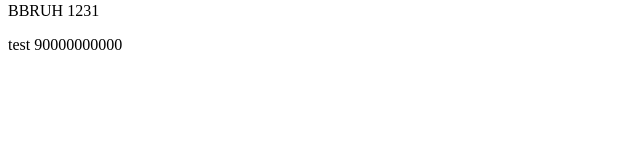
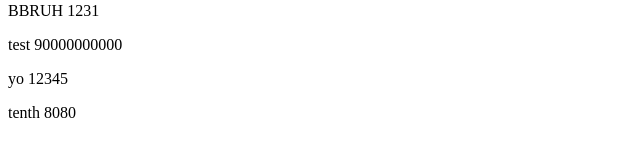
Before and after one commit to riandrei/full-stack-open-submissions, a React (Vite) app in the folder part2/phonebook/: page / in a window 1280 px wide. Shown: the part 452-608 px from the top of the page, without its empty margins (0-640 px from the left). Built offline with nearby package versions, Linux system fonts and the light colour scheme; data requests are answered from the project's data file.

Commit message:
Completed exercise 2.13
Extracted logic that handles backend requests to another file

```diff
--- a/part2/phonebook/db.json
+++ b/part2/phonebook/db.json
@@ -34,6 +34,16 @@
       "name": "test",
       "number": "90000000000",
       "id": 7
+    },
+    {
+      "name": "yo",
+      "number": "12345",
+      "id": 8
+    },
+    {
+      "name": "tenth",
+      "number": "8080",
+      "id": 9
     }
   ]
 }
--- a/part2/phonebook/src/App.jsx
+++ b/part2/phonebook/src/App.jsx
@@ -1,9 +1,10 @@
 import { useState, useEffect } from 'react';
-import axios from 'axios';
 
 import Persons from './Persons';
 import PersonForm from './PersonForm';
 import SearchForm from './SearchForm';
+
+import phonebookServices from './services/phonebook';
 
 const App = () => {
   const [persons, setPersons] = useState([]);
@@ -12,9 +13,7 @@ const App = () => {
   const [searchEntry, setSearchEntry] = useState('');
 
   useEffect(() => {
-    const fetchPeople = axios.get('http://localhost:3001/persons');
-
-    fetchPeople.then((response) => setPersons(response.data));
+    phonebookServices.getPeople().then((people) => setPersons(people));
   }, []);
 
   return (
--- a/part2/phonebook/src/PersonForm.jsx
+++ b/part2/phonebook/src/PersonForm.jsx
@@ -1,4 +1,4 @@
-import axios from 'axios';
+import phonebookServices from './services/phonebook';
 
 const PersonForm = ({ persons, newName, newNumber, setNewName, setNewNumber, setPersons }) => {
   const handleNameChange = (e) => {
@@ -23,11 +23,11 @@ const PersonForm = ({ persons, newName, newNumber, setNewName, setNewNumber, set
       return;
     }
 
-    axios
-      .post('http://localhost:3001/persons', { name: newName, number: newNumber })
-      .then(({ data }) => setPersons(persons.concat(data)));
-    setNewName('');
-    setNewNumber('');
+    phonebookServices.addPerson({ name: newName, number: newNumber }).then((person) => {
+      setPersons(persons.concat(person));
+      setNewName('');
+      setNewNumber('');
+    });
   };
 
   return (
--- /dev/null
+++ b/part2/phonebook/src/services/phonebook.js
@@ -0,0 +1,17 @@
+import axios from 'axios';
+
+const baseUrl = 'http://localhost:3001/persons';
+
+const getPeople = () => {
+  const request = axios.get(baseUrl);
+
+  return request.then((response) => response.data);
+};
+
+const addPerson = (body) => {
+  const request = axios.post(baseUrl, body);
+
+  return request.then((response) => response.data);
+};
+
+export default { getPeople, addPerson };
```
